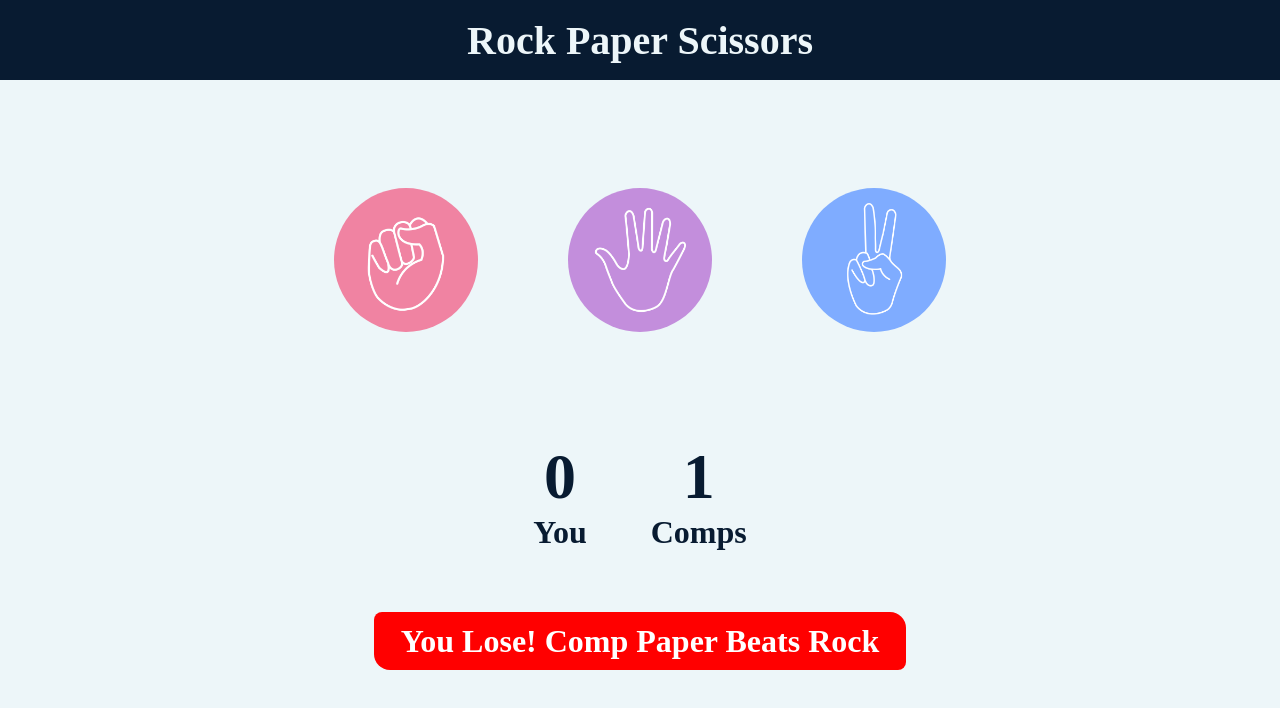
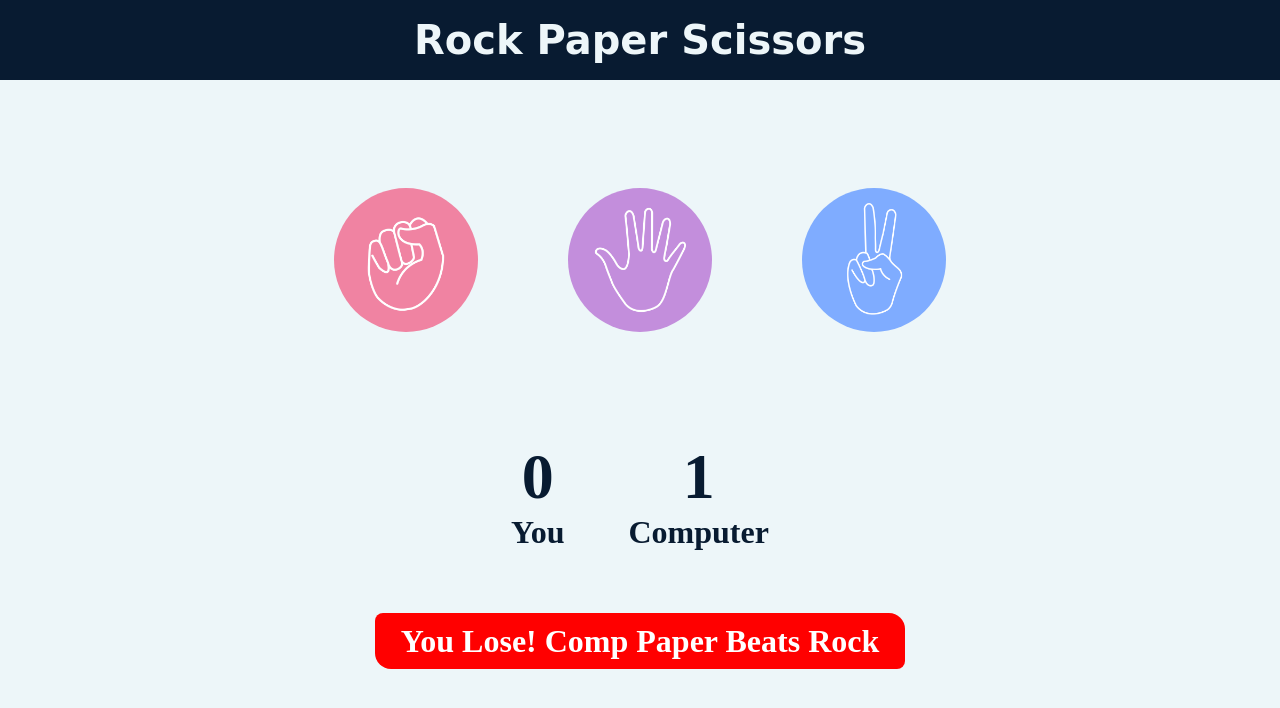
Before and after one commit to urshivamthakur/MiniProject_2, a plain HTML site: page index.html in a window 1280 px wide. Both pictures are taken after a click on the element 406 px from the left and 260 px from the top of the page. Drawn offline with Linux system fonts and the light colour scheme.

Commit message:
UI Improved

```diff
--- a/index.html
+++ b/index.html
@@ -34,12 +34,12 @@
 
             <div class="score">
                 <p id="comp-score" class="total-score">0</p>
-                <p>Comps</p>
+                <p>Computer</p>
             </div>
         </div>
 
         <div class="msg-container">
-            <p id="msg">Play your move</p>
+            <p id="msg">Turn your move</p>
         </div>
 
     </main>
--- a/script.js
+++ b/script.js
@@ -16,6 +16,7 @@ const generateComputerChoice = () => {
 const drawGame = () => {
   msg.innerHTML = "Game was draw";
   msg.style.backgroundColor = "#264653";
+  msg.style.color = "#fff";
 };
 
 const showWinner = (userWin, userChoice, compChoice) => {
@@ -24,11 +25,13 @@ const showWinner = (userWin, userChoice, compChoice) => {
     userScorePara.innerHTML = userScore;
     msg.innerHTML = `You win! Your ${userChoice} beats ${compChoice}`;
     msg.style.backgroundColor = "green";
+    msg.style.color = "#fff";
   } else {
     compScore++;
     compScorePara.innerText = compScore;
     msg.innerHTML = `You lose! Comp ${compChoice} beats ${userChoice}`;
     msg.style.backgroundColor = "red";
+    msg.style.color = "#fff";
   }
 };
 
--- a/style.css
+++ b/style.css
@@ -18,7 +18,8 @@ h1 {
     display: flex;
     justify-content: center;
     align-items: center;
-
+    font-family: cursive;
+    text-transform: capitalize;
 }
 
 #choices {
@@ -40,7 +41,7 @@ h1 {
 
 .choice:hover {
     cursor: pointer;
-    background-color: #081b31;
+    background-color: #0b405a;
 }
 
 img {
@@ -81,12 +82,15 @@ img {
     font-weight: bold;
     text-transform: capitalize;
     padding: 0.5rem 1.5rem;
-    border: 3px solid transparent;
+    border: 2px solid transparent;
     border-radius: 0.5rem 1rem;
     display: inline;
 }
 
 #msg:hover {
-    border-color: #ff5125;
+    border-color: #4a4e69;
     cursor: pointer;
+    color: #264653;
+    box-shadow: 4px 6px 4px #264653;
+    background-color: transparent;
 }
```
